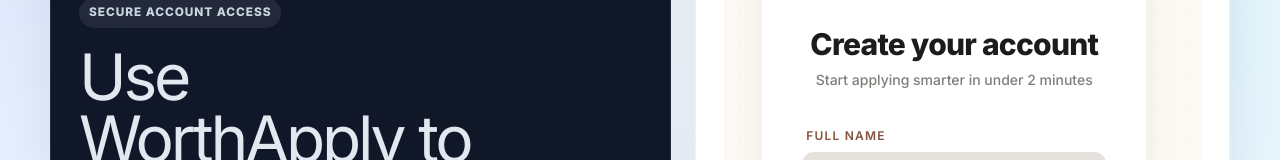
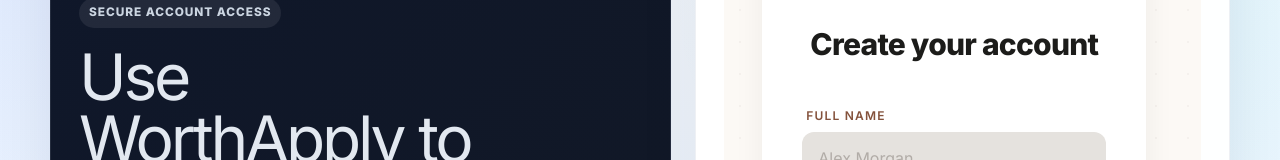
Before and after one commit to zakopenc/worthapply, a Next.js app: page /signup in a window 1280 px wide. Shown: the part 155-315 px from the top of the page. Built offline with nearby package versions, Linux system fonts and the light colour scheme; no server answers.

Commit message:
chore: remove description from signup page

```diff
--- a/src/app/(auth)/signup/page.tsx
+++ b/src/app/(auth)/signup/page.tsx
@@ -181,9 +181,6 @@
             <h1 className="text-3xl font-extrabold text-on-surface tracking-tight mb-2">
               Create your account
             </h1>
-            <p className="text-on-surface-variant/70 text-sm font-medium">
-              Start applying smarter in under 2 minutes
-            </p>
           </div>
 
           {/* Error Message */}
```
